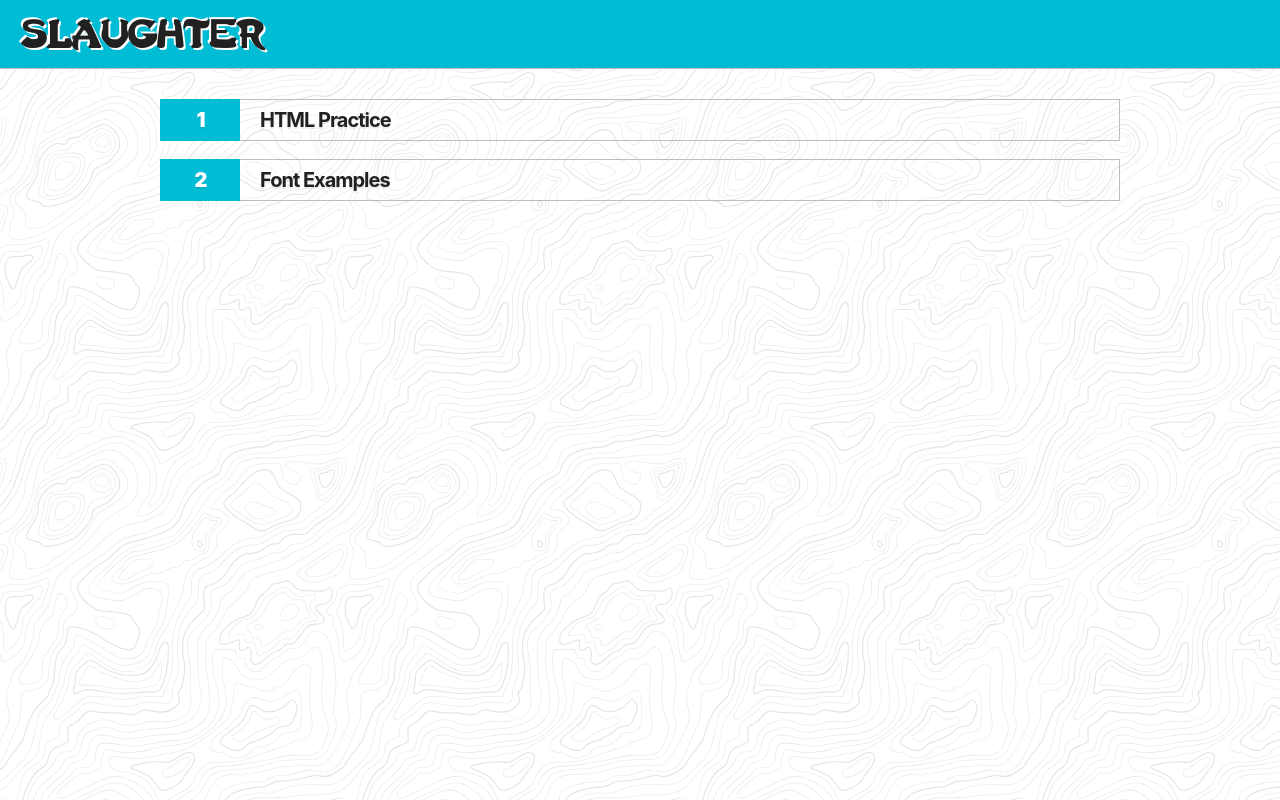
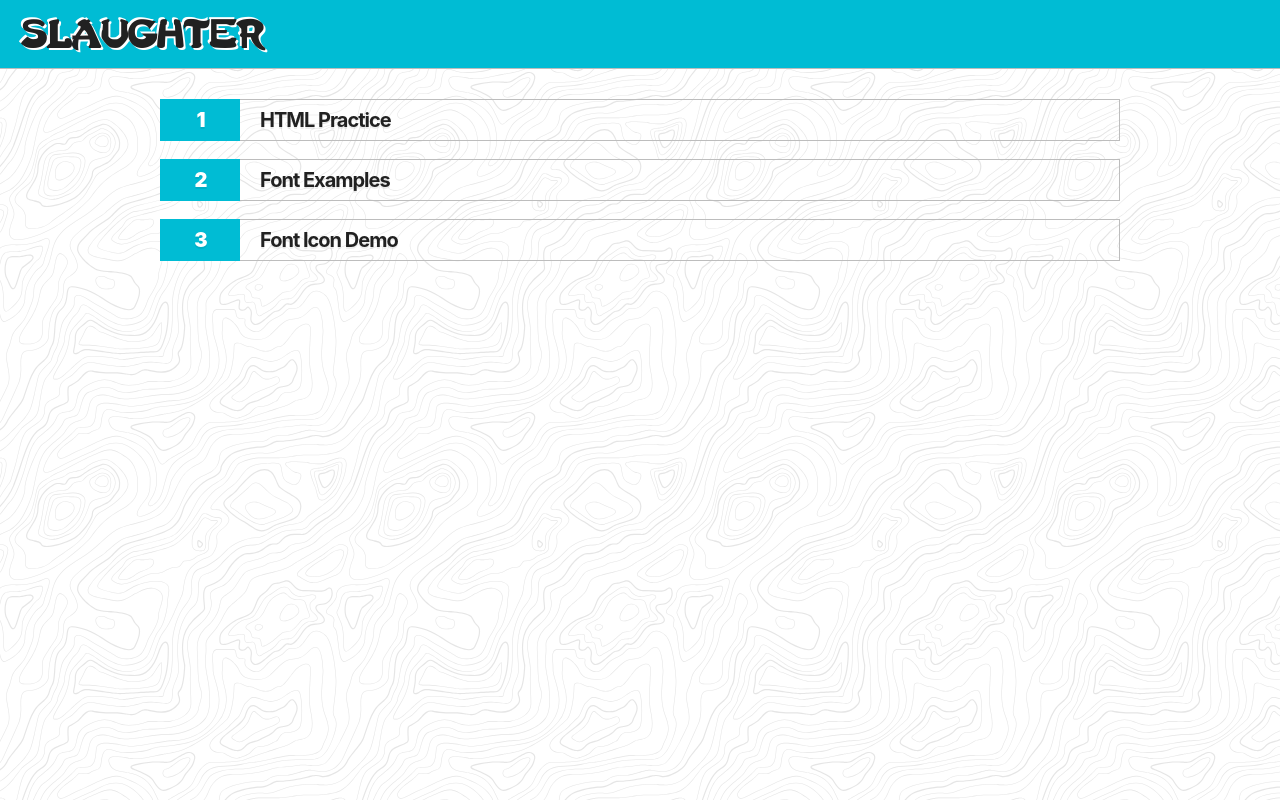
Before and after one commit to baofengs/slaughter, a website: page index.html in a window 1280 px wide. Drawn offline with Linux system fonts and the light colour scheme.

Commit message:
update index

```diff
--- a/index.html
+++ b/index.html
@@ -23,6 +23,12 @@
                 <h1 class="title">Font Examples</h1>
             </a>
         </section>
+        <section>
+            <a href="./css/font-icon/index.html" class="wrapper">
+                <p class="number">3</p>
+                <h1 class="title">Font Icon Demo</h1>
+            </a>
+        </section>
     </main>
 </body>
 </html>
```
Also changed, not shown: css/font-icon/index.html (+3 -1 lines).
